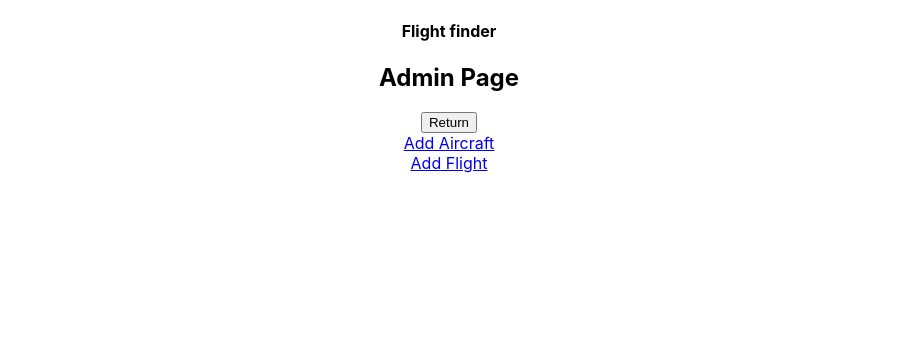
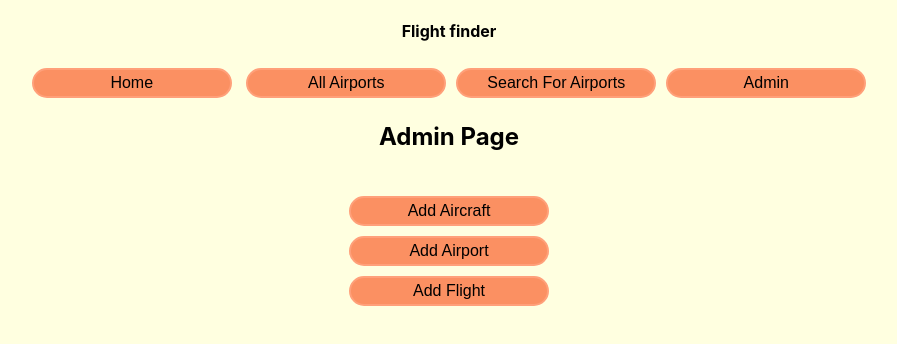
Before and after one commit to lpnl3456/Airport-React-Application, a React (Create React App) app in the folder airport-app/: page /adminPage in a window 1280 px wide. Shown: the top 344 px of the page, without its empty margins (191-1088 px from the left). Built offline with nearby package versions, Linux system fonts and the light colour scheme; no server answers.

Commit message:
Added some css styling to the app

```diff
--- a/airport-app/src/App.css
+++ b/airport-app/src/App.css
@@ -1,38 +1,40 @@
 .App {
   text-align: center;
+
 }
 
-.App-logo {
-  height: 40vmin;
-  pointer-events: none;
+body {
+  background-color: lightyellow;
 }
 
-@media (prefers-reduced-motion: no-preference) {
-  .App-logo {
-    animation: App-logo-spin infinite 20s linear;
+
+.homeContainer {
+  margin: auto;
+  margin-top: 20px;
+  padding: 10px;
+  height: 500px;
+  width: 500px;
+  background-color: #eeaf61;
+  border-radius: 15px;
+}
+
+a, a:visited, a:hover {
+  text-decoration: none;
+}
+button {
+  color: black;
+  background-color: #fb9062;
+  margin: 5px;
+  height: 30px;
+  width: 200px;
+  font-size: 12pt;
+  border-radius: 50px;
+  text-decoration: none;
+  border: 2px solid lightsalmon;
+
+
+  img {
+    height: 200px;
+    width: 200px;
   }
 }
-
-.App-header {
-  background-color: #282c34;
-  min-height: 100vh;
-  display: flex;
-  flex-direction: column;
-  align-items: center;
-  justify-content: center;
-  font-size: calc(10px + 2vmin);
-  color: white;
-}
-
-.App-link {
-  color: #61dafb;
-}
-
-@keyframes App-logo-spin {
-  from {
-    transform: rotate(0deg);
-  }
-  to {
-    transform: rotate(360deg);
-  }
-}
--- a/airport-app/src/App.js
+++ b/airport-app/src/App.js
@@ -13,6 +13,7 @@
    import AdminPage from './public/AdminPage';
    import AddFlight from './public/AddFlight';
    import AirportsByName from './components/AirportsByName'
+
 
 
    function App() {
@@ -43,7 +44,6 @@
               <Route path="/addAircraft" element={<AddingAricraft />} />
               <Route path="/addFlight" element={<AddFlight />} />
               <Route path="/addAirport" element={<AddingAirPort />} />
-
           </Routes>
         </div>
     );
--- a/airport-app/src/components/AirportsByName.js
+++ b/airport-app/src/components/AirportsByName.js
@@ -34,7 +34,7 @@ const AirportsByName = () => {
                 onChange={(e) => setName(e.target.value)}
                 placeholder="Enter airport name"
             />
-            <button onClick={handleSearch}>Search</button>
+            <button className="searchButton" onClick={handleSearch}>Search</button>
             {loading && <p>Loading...</p>}
             {error && <p style={{ color: 'red' }}>{error}</p>}
             {
--- a/airport-app/src/public/AddFlight.jsx
+++ b/airport-app/src/public/AddFlight.jsx
@@ -95,8 +95,6 @@ const Header = (header )=>{
     return(
        <div>
 
-                             <BackButton onClick = {() => {
-                                       navigate(-1)}}/>
                           <h1>Create New Aircraft</h1>
                           <form onSubmit={handleSubmit}>
                               <div>
--- a/airport-app/src/public/AddingAircraft.jsx
+++ b/airport-app/src/public/AddingAircraft.jsx
@@ -61,8 +61,6 @@ const AddingAirCraft = (addingAirCraft )=>{
     return(
        <div>
 
-                      <BackButton onClick = {() => {
-                                navigate(-1)}}/>
                    <h1>Create New Aircraft</h1>
                    <form onSubmit={handleSubmit}>
                        <div>
--- a/airport-app/src/public/AddingAirport.jsx
+++ b/airport-app/src/public/AddingAirport.jsx
@@ -114,7 +114,10 @@ import {BASE_URL} from "../utils/config";
 
 
                        <div>
+                        <br />
                     <label>Gates:</label>
+                    <br />
+                    <br />
                     {gateList.map((gate, index) => (
                         <div key={index}>
                             <input
--- a/airport-app/src/public/AdminPage.jsx
+++ b/airport-app/src/public/AdminPage.jsx
@@ -7,13 +7,14 @@ const AdminPage = (adminPage )=>{
     return(
        <div>
            <h2>Admin Page</h2>
-           <BackButton onClick = {() => {
-                     navigate(-1)}}/>
 
          <br/>
-        <Link to ="/addAircraft">Add Aircraft</Link>
+
+         <a className="navLink" href="/addAircraft"><button>Add Aircraft</button></a>
         <br/>
-        <Link to ="/addFlight">Add Flight</Link>
+        <a className="navLink" href="/addAirport"><button>Add Airport</button></a>
+        <br/>
+        <a className="navLink" href="/addFlight"><button>Add Flight</button></a>
        </div>
 
         )
--- a/airport-app/src/public/Header.jsx
+++ b/airport-app/src/public/Header.jsx
@@ -1,8 +1,17 @@
-
 const Header = (header )=>{
     return(
-        <h4>Flight finder</h4>
+        <div>
+            <h4>Flight finder</h4>
+            <nav>
 
+                        <a className="navLink" href="/"> <button>Home</button> </a>
+                        <a className="navLink" href="/airportlist"><button>All Airports</button></a>
+
+                        <a className="navLink" href="/airportsbyname"><button>Search For Airports</button></a>
+
+                        <a className="navLink" href="/adminPage"><button>Admin</button></a>
+            </nav>
+        </div>
         )
     }
 
--- a/airport-app/src/public/Homepage/Homepage.jsx
+++ b/airport-app/src/public/Homepage/Homepage.jsx
@@ -1,13 +1,10 @@
-import { Link } from "react-router-dom";
-
 const Homepage = (homepage)=>{
     return(
-       <div>
-        <p> Welecome the the airport</p>
+       <div className="homeContainer">
+        <h3> Welcome to our flight finder</h3>
+        <p>To search for flight, please select Search For Airports above</p>
         <br/>
-        <Link to ="/airportlist">View All Airports</Link>
-        <Link to ="/airportsbyname">Serach Flights</Link>
-        <Link to ="/adminPage">Admin Page</Link>
+        <img src="https://images.pexels.com/photos/19048342/pexels-photo-19048342/free-photo-of-a-large-airplane-flying-over-a-sunset.jpeg?auto=compress&cs=tinysrgb&w=1260&h=750&dpr=1" alt="" height={320} width={480} />
 
         </div>
         )
```
